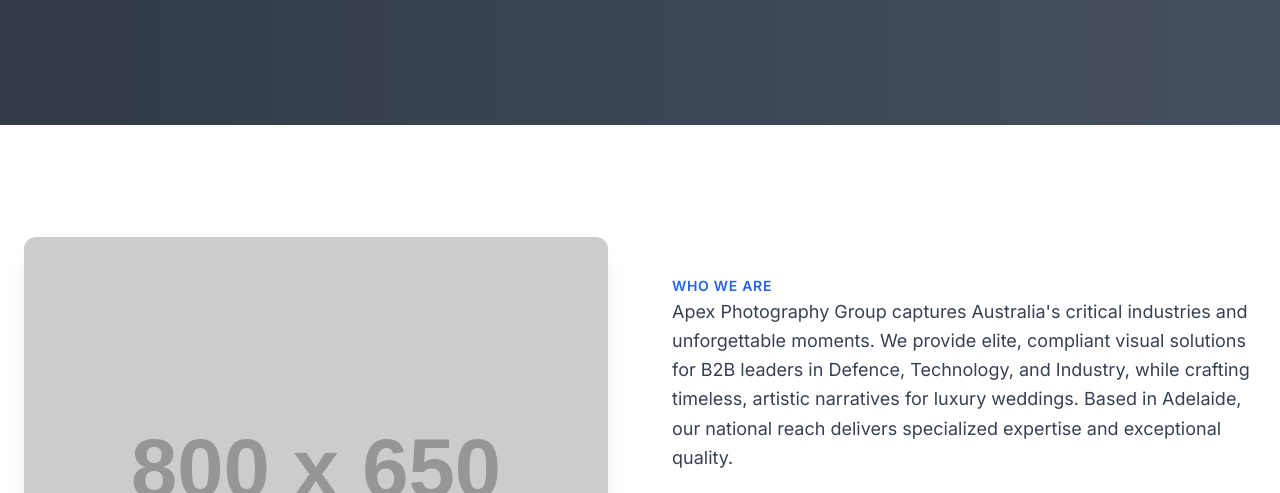
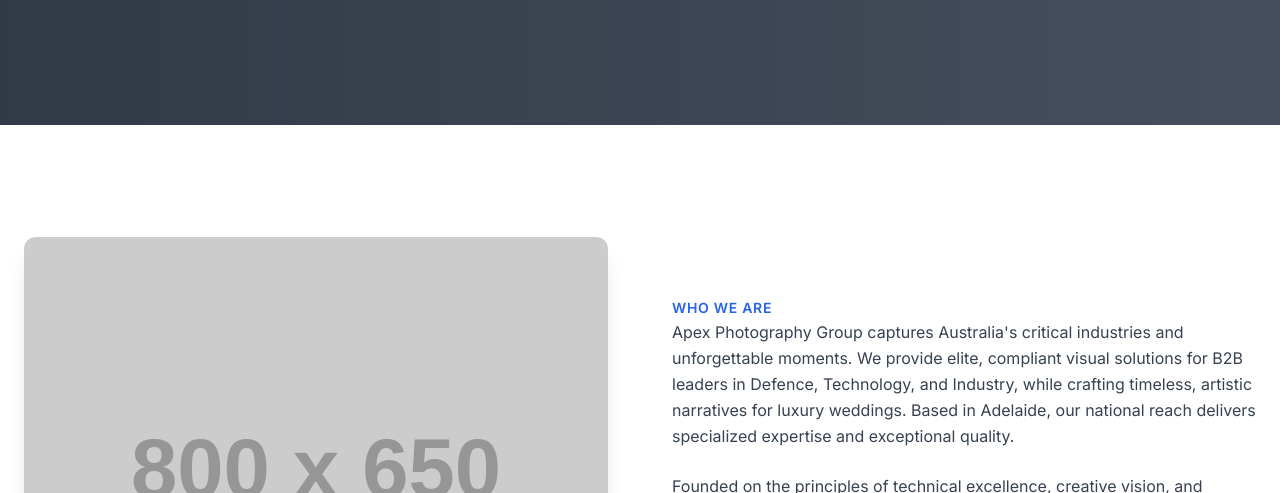
Before and after one commit to a1780238/AVS, a plain HTML site: page about.html in a window 1280 px wide. Shown: the part 295-788 px from the top of the page. Drawn offline with nearby package versions, Linux system fonts and the light colour scheme; placeholder pictures from the web are drawn by us.

Commit message:
Update about 3.html

```diff
--- a/about.html
+++ b/about.html
@@ -145,7 +145,7 @@
                     </div>
                     <div class="order-2 text-center lg:text-left">
                         <span class="text-blue-600 font-semibold uppercase tracking-wider text-sm">Who We Are</span>
-                        <p class="text-lg text-gray-700 mb-6 leading-relaxed">
+                        <p class="text-gray-700 mb-6 leading-relaxed">
                             Apex Photography Group captures Australia's critical industries and unforgettable moments. We provide elite, compliant visual solutions for B2B leaders in Defence, Technology, and Industry, while crafting timeless, artistic narratives for luxury weddings. Based in Adelaide, our national reach delivers specialized expertise and exceptional quality.
                         </p>
                         <p class="text-gray-700 mb-6 leading-relaxed">
```
